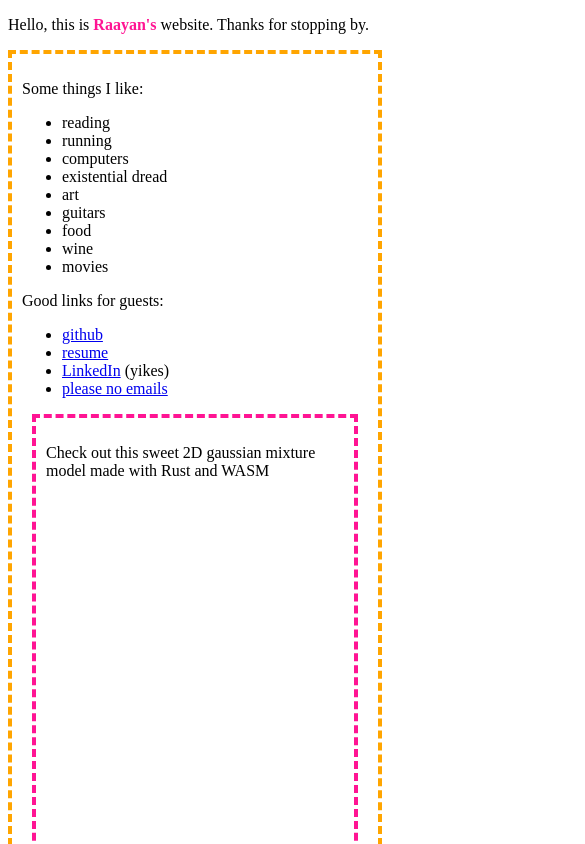
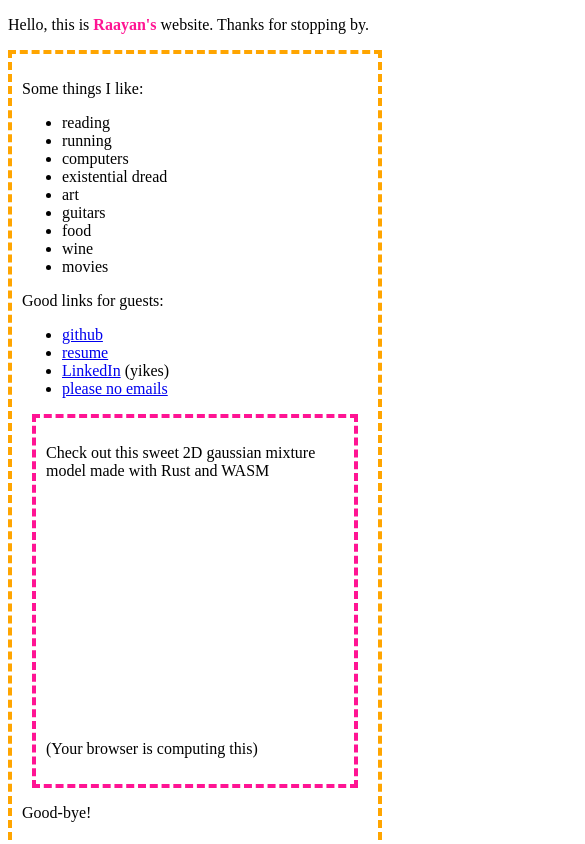
Before and after one commit to raayan/website, a plain HTML site: page index.html in a window 390 px wide. Shown: the top 844 px of the page, 585 px wide, since content can reach past the window. Drawn offline with Linux system fonts and the light colour scheme.

Commit message:
need to learn some CSS so phones look good

```diff
--- a/index.html
+++ b/index.html
@@ -59,7 +59,8 @@
                 <article style="border: 4px dashed DeepPink; padding: 10px; margin: 10px">
                     <p>Check out this sweet 2D gaussian mixture model made with Rust and WASM</p>
 
-                    <canvas id="canvas" width="800" height="600" plot-yaw=1></canvas>
+                    <canvas id="canvas" width="800" height="600" plot-yaw=1
+                        style="max-width: 800px; max-height: 600px; width: 100%; heigh: 100%; "></canvas>
 
                     <p>(Your browser is computing this)</p>
                 </article>
```
